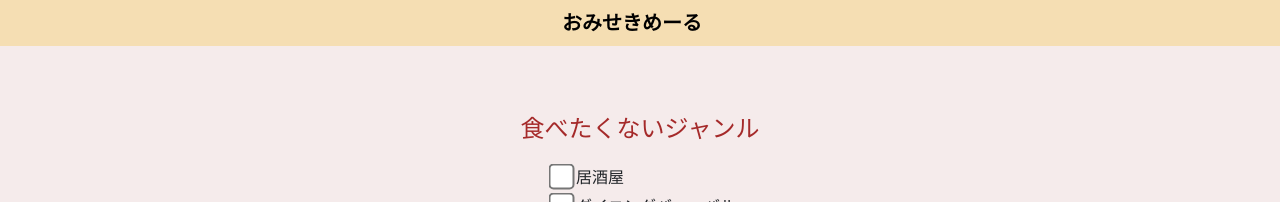
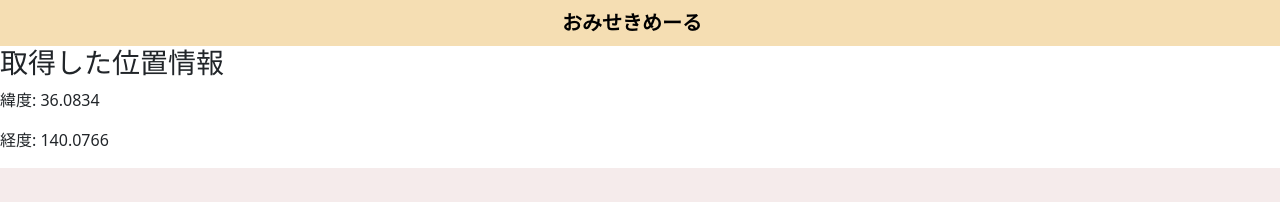
Before and after one commit to enpitut2023/omise-kimeru, a React (Create React App) app: page / in a window 1280 px wide. Shown: the top 202 px of the page. Built offline with nearby package versions, Linux system fonts and the light colour scheme; no server answers.

Commit message:
[ADD]デバッグのために位置情報を表示

```diff
--- a/src/Body.js
+++ b/src/Body.js
@@ -47,6 +47,7 @@
             }
           )
       }else{
+        console.log("geoLocation failed")
         setIsGetGeolocation(false)
       }
   }
@@ -123,6 +124,11 @@
                 handleClose={() => setShowGeoModal(false)}
                 handleGetGeolocation={getGeolocation}
             />
+             <div>
+            <h3>取得した位置情報</h3>
+              <p>緯度: {geoLocation.lat}</p>
+              <p>経度: {geoLocation.lng}</p>
+            </div>
             <div
                 style={{
                     textAlign : 'center',
```
